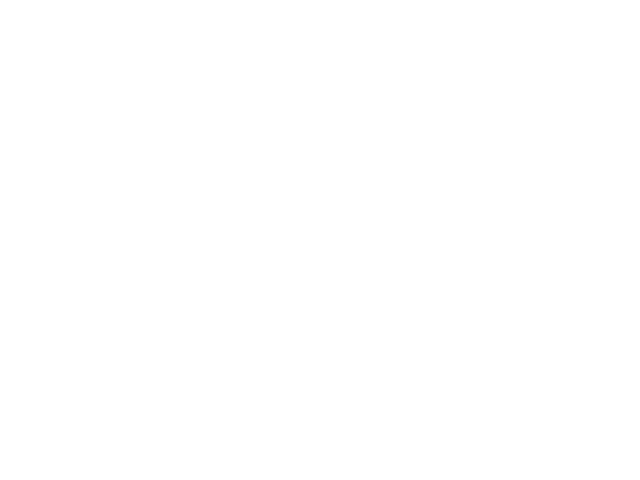
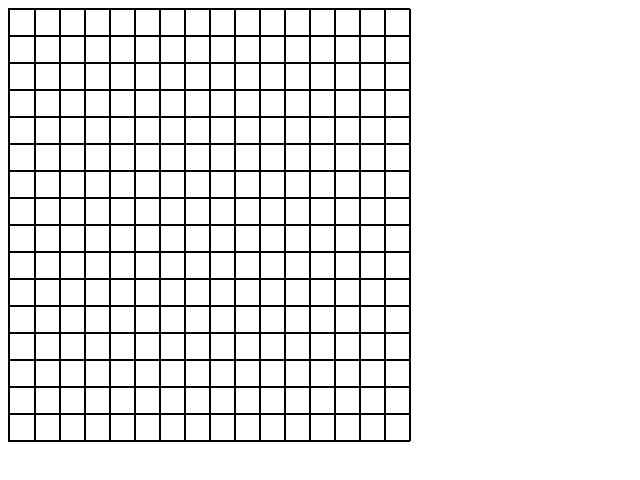
Before and after one commit to PaulReaver/Etch-A-Sketch, a plain HTML site: page index.html in a window 1280 px wide. Shown: the whole page, without its empty margins (0-640 px from the left). Drawn offline with Linux system fonts and the light colour scheme.

Commit message:
Created 16x16 grid of square divs

```diff
--- a/index.html
+++ b/index.html
@@ -9,6 +9,6 @@
     <script src="script.js" defer></script>
 </head>
 <body>
-
+    <div class="container"></div>
 </body>
 </html>
--- a/script.js
+++ b/script.js
@@ -0,0 +1,9 @@
+//Access the div container
+const container = document.querySelector(".container");
+
+//Create 256 boxes in 16 rows and 16 columns
+for (let i = 1; i <= 256; i++) {
+    const div = document.createElement("div");
+    container.appendChild(div);
+
+}
--- a/style.css
+++ b/style.css
@@ -0,0 +1,13 @@
+.container {
+  display: grid;
+  grid-template-columns: repeat(16, 25px [col-start]);
+  border: 1px solid black;
+  width:fit-content;
+  height: auto;
+}
+
+.container>div {
+    border: 1px solid black;
+    height: 25px;
+    width: 25px;
+  }
```
